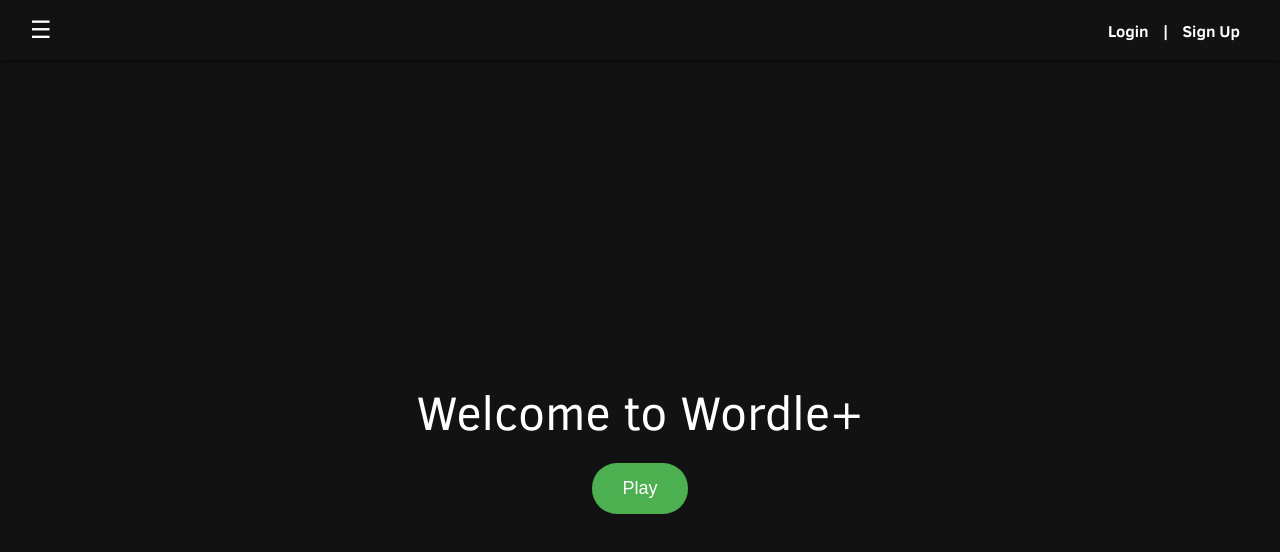
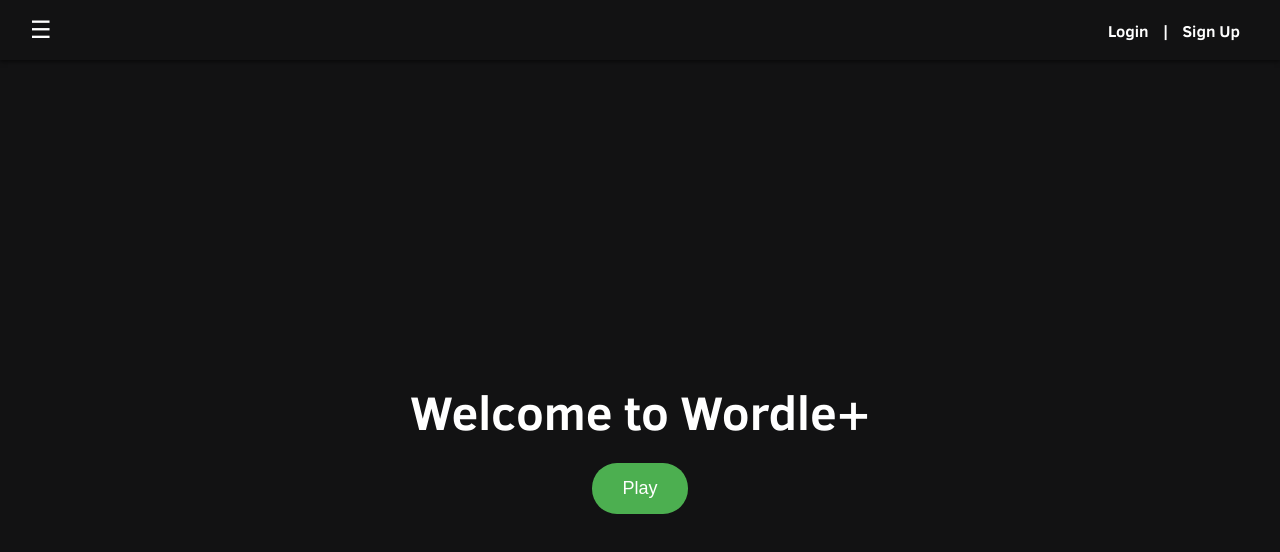
Before and after one commit to JeffreyYeet1/wordleplus, a React (Create React App) app in the folder frontend/: page / in a window 1280 px wide. Shown: the top 552 px of the page. Built offline with nearby package versions, Linux system fonts and the light colour scheme; no server answers.

Commit message:
fixed font

```diff
--- a/frontend/src/App.css
+++ b/frontend/src/App.css
@@ -0,0 +1,10 @@
+@font-face {
+    font-family: 'ClearSans';
+    src: url('./fonts/ClearSans-Bold.ttf') format('truetype');
+    font-weight: normal;
+    font-style: normal;
+  }
+
+  body {
+    font-family: 'ClearSans', sans-serif;
+  }
--- a/frontend/src/App.tsx
+++ b/frontend/src/App.tsx
@@ -1,4 +1,3 @@
-import React from 'react';
 import './App.css';
 import { BrowserRouter as Router, Routes, Route } from 'react-router-dom';
 import HomePage from './pages/homepage/homepage';
@@ -8,7 +7,6 @@ import SignUpPage from './pages/auth/signup';
 import LoginPage from './pages/auth/login';
 import ProfilePage from './pages/profile/profile';
 import ProtectedRoute from './protectedroute';
-import Leaderboard from './pages/components/leaderboard';
 
 function App() {
   return (
--- a/frontend/src/index.css
+++ b/frontend/src/index.css
@@ -1,6 +1,5 @@
 body {
   margin: 0;
-  font-family: 'Clear Sans', sans-serif;
   -webkit-font-smoothing: antialiased;
   -moz-osx-font-smoothing: grayscale;
   background-color: rgb(18,18,19);
@@ -10,11 +9,3 @@ code {
   font-family: source-code-pro, Menlo, Monaco, Consolas, 'Courier New',
     monospace;
 }
-
-@font-face {
-  font-family: 'Clear Sans';
-  src: url('./fonts/ClearSans-Regular.ttf') format('truetype'); /* Adjust the path if necessary */
-  src: url('./fonts/ClearSans-Bold.ttf') format('truetype');
-  font-weight: normal;
-  font-style: normal;
-}
--- a/frontend/src/pages/defaultwordle/components/keyboard.css
+++ b/frontend/src/pages/defaultwordle/components/keyboard.css
@@ -1,15 +1,3 @@
-@font-face {
-    font-family: 'Clear Sans';
-    src: url('../../../fonts/ClearSans-Regular.ttf') format('truetype'); /* Adjust the path if necessary */
-    font-weight: bold;
-    font-style: normal;
-  }
-
-  body {
-    font-family: 'Clear Sans', sans-serif;
-  }
-
-
 .keyboardcontainer{
     width:484px;
     height:174px;
--- a/frontend/src/pages/defaultwordle/wordle.css
+++ b/frontend/src/pages/defaultwordle/wordle.css
@@ -2,7 +2,6 @@
 body, html {
     margin: 0;
     padding: 0;
-    font-family: Arial, sans-serif;
     background-color: rgb(18, 18, 19);
     color: #ffffff;
     overflow: hidden;
--- a/frontend/src/pages/homepage/homepage.css
+++ b/frontend/src/pages/homepage/homepage.css
@@ -2,7 +2,6 @@
 body, html {
     margin: 0;
     padding: 0;
-    font-family: Arial, sans-serif;
     background-color: rgb(18, 18, 19);
     color: #ffffff;
     overflow-x: hidden; /* Prevents horizontal scrolling */
```
